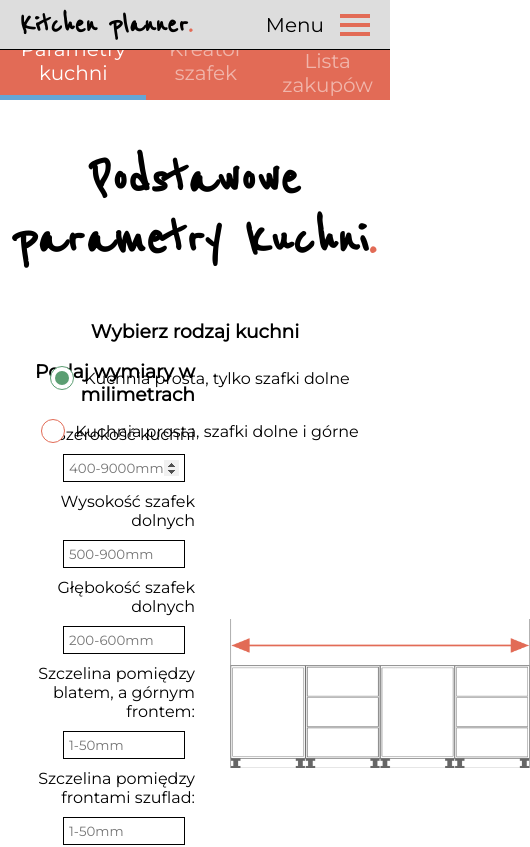
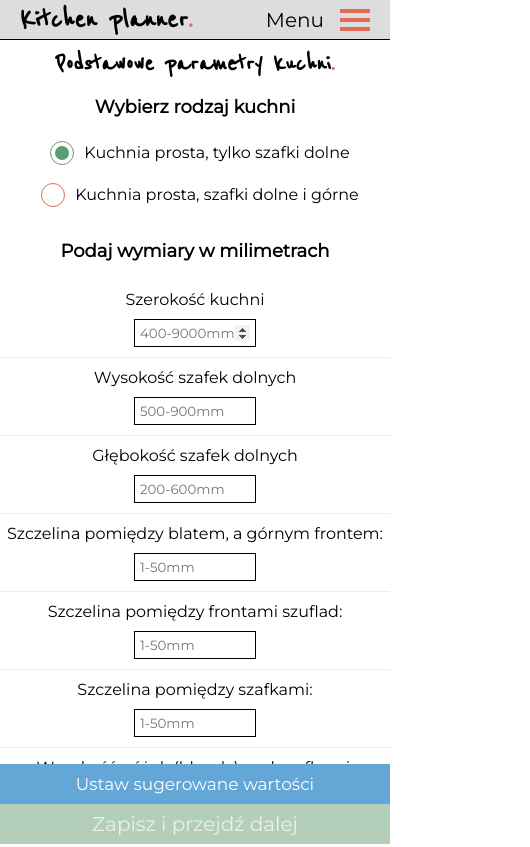
Before and after one commit to Bruinen90/kitchen-planner, a React (Create React App) app: page /projekt/parametry-kuchni in a window 390 px wide. Shown: the top 847 px of the page, 530 px wide, since content can reach past the window. Built offline with nearby package versions, Linux system fonts and the light colour scheme.

Commit message:
Responsive kitchen_params page, some minor css bugs fixed

```diff
--- a/src/components/UI/MenuBar/MenuBar.css
+++ b/src/components/UI/MenuBar/MenuBar.css
@@ -89,6 +89,7 @@
 
     .menuBar {
         padding: 0px 20px;
+        height: 40px;
     }
 
     .desktopMenuItems {
@@ -141,6 +142,7 @@
         display: flex;
         align-items: center;
         justify-content: flex-start;
+        box-sizing: border-box;
     }
 
     .newProjectButton:hover {
--- a/src/components/UI/MenuBar/MenuBar.js
+++ b/src/components/UI/MenuBar/MenuBar.js
@@ -10,7 +10,7 @@ const MenuBar = (props) => {
     return(
         <Auxx>
             <div className="menuBar">
-                <Link to="/" className="header menuLogo">Kitchen planner<span className="redDot">.</span></Link>
+                <Link to="/" className="header menuLogo" onClick={props.hideMenu}>Kitchen planner<span className="redDot">.</span></Link>
                 <div className="desktopMenuItems">
                 <MenuItems
                     editInProgress = {props.editInProgress}
@@ -28,6 +28,7 @@ const MenuBar = (props) => {
             <div className="mobileMenuWrapper" style={{top: props.showMobileMenu ? '0px' : '-500px'}}>
                 <MenuItems
                     editInProgress = {props.editInProgress}
+                    clickMenuItem = {props.hideMenu}
                 />
             </div>
         </Auxx>
--- a/src/components/UI/MenuBar/MenuItems/MenuItems.js
+++ b/src/components/UI/MenuBar/MenuItems/MenuItems.js
@@ -5,11 +5,11 @@ import {Link} from 'react-router-dom';
 
 const MenuItems = (props) => (
     <Auxx>
-        <div className="menuItem" onClick={props.jakKorzystac}>Pierwsze kroki</div>
-        <div className="menuItem">Zamawianie płyt i okuć meblowych</div>
-        <div className="menuItem">FAQ</div>
-        <div className="menuItem">Kontakt</div>
-        <Link to="/projekt/parametry-kuchni" className="newProjectButton">
+        <div className="menuItem" onClick={props.clickMenuItem}>Pierwsze kroki</div>
+        <div className="menuItem" onClick={props.clickMenuItem}>Zamawianie płyt i okuć meblowych</div>
+        <div className="menuItem" onClick={props.clickMenuItem}>FAQ</div>
+        <div className="menuItem" onClick={props.clickMenuItem}>Kontakt</div>
+        <Link to="/projekt/parametry-kuchni" className="newProjectButton" onClick={props.clickMenuItem}>
             {props.inProgress ? "Edytuj" : "Nowy"} Projekt
         </Link>
     </Auxx>
--- a/src/components/UI/ProjectBar/ProjectBar.css
+++ b/src/components/UI/ProjectBar/ProjectBar.css
@@ -63,3 +63,9 @@
     font-size: 20px;
     border-bottom: 5px solid transparent;
 }
+
+@media (max-width: 950px) {
+    .projectBar {
+        display: none;
+    }
+}
--- a/src/components/UI/ProjectBar/ProjectBar.js
+++ b/src/components/UI/ProjectBar/ProjectBar.js
@@ -29,17 +29,16 @@ class ProjectBar extends Component {
                         Kreator szafek
                     </div>
                 </NavLink>
-                {this.props.validKitchenCabinets ?
-                    <NavLink
+                <NavLink
                     to="/projekt/lista-zakupow"
                     activeClassName="activeProjectStage"
-                    onClick={this.props.calculateForms}
+                    className={this.props.validKitchenCabinets ? null : "notActiveLink"}
+                    onClick={this.props.validKitchenCabinets ? this.props.calculateForms : null}
                     >
                         <div>
                             Lista zakupów
                         </div>
-                    </NavLink> :
-                <div className="notActiveLink">Lista zakupów</div>}
+                    </NavLink>
 
             </div>
         )
--- a/src/containers/App.css
+++ b/src/containers/App.css
@@ -4,6 +4,7 @@
     --blue-color: #64a6d6;
     --red-color: #e26b56;
     --red-color-transparent: rgba(226,107,86, .3);
+    --green-color-transparent: #b3cfb9;
 }
 
 
--- a/src/containers/App.js
+++ b/src/containers/App.js
@@ -17,10 +17,10 @@ class App extends Component {
   render() {
     return (
       <div className="App">
-
         <MenuBar
             inProgress = {this.props.cabinets.length > 0}
             clickMenu = {this.props.onClickMenu}
+            hideMenu = {this.props.onClickHideMenu}
             showMobileMenu = {this.props.showMobileMenu}
         />
         <Route path="/projekt/" component={ProjectBar} />
@@ -73,6 +73,7 @@ const mapDispatchToProps = dispatch => {
         onChangeCabinetWidth: (event) => dispatch({type: actionTypes.CHANGE_CABINET_WIDTH, event: event}),
         onAddCabinet: () => dispatch({type: actionTypes.ADD_CABINET}),
         onClickMenu: () => dispatch({type: actionTypes.CLICK_MENU}),
+        onClickHideMenu: () => dispatch({type: actionTypes.HIDE_MENU})
     };
 };
 
--- a/src/containers/ParametryKuchni/ParametryKuchni.css
+++ b/src/containers/ParametryKuchni/ParametryKuchni.css
@@ -38,3 +38,64 @@
     align-items: center;
     justify-content: center;
 }
+
+@media (max-width: 950px) {
+    h2.header {
+        font-size: 28px;
+        margin: 10px 0;
+    }
+
+    h3 {
+        font-size: 18px;
+    }
+
+    .paramsContainer {
+        margin-top: 10px;
+        height: 100%;
+        width: 90%;
+    }
+
+    .chooseKitchenType {
+        line-height: .5rem;
+    }
+
+    .paramsForm {
+        width: 100%;
+        align-items: center;
+        text-align: center;
+    }
+
+    div.paramInput {
+        display: flex;
+        flex-direction: column;
+        align-items: center;
+        justify-content: center;
+        width: 100vw;
+        padding-top: 10px;
+        border-bottom: 1px solid #eee;
+    }
+
+    .paramVisualization {
+        display: none;
+    }
+
+    .setDefaultValuesButton, .saveAndContinueLink {
+        height: 40px !important;
+        width: 100% !important;
+        margin: 0 !important;
+        padding: 0;
+        box-shadow: none !important;
+        position: fixed;
+        bottom: 40px;
+    }
+
+    .saveAndContinueLink {
+        bottom: 0px;
+        opacity: 1 !important;
+    }
+
+    .blocked {
+        background-color: var(--green-color-transparent) !important;
+        color: #eee !important;
+    }
+}
--- a/src/containers/ParametryKuchni/ParametryKuchni.js
+++ b/src/containers/ParametryKuchni/ParametryKuchni.js
@@ -3,6 +3,7 @@ import React, { Component } from 'react';
 import './ParametryKuchni.css';
 import SaveAndContinueButton from '../../components/UI/SaveAndContinueButton/SaveAndContinueButton';
 import ParamsInput from '../../components/UI/ParamsInput/ParamsInput';
+import Auxx from '../../Auxx';
 import * as actionTypes from '../../store/actions/actionTypes';
 
 import {connect} from 'react-redux';
@@ -162,7 +163,7 @@ class ParametryKuchni extends Component {
       }
 
     return (
-      <div>
+      <Auxx>
         <h2 className="header">Podstawowe parametry kuchni<span className="redDot">.</span></h2>
         <h3>Wybierz rodzaj kuchni</h3>
         <div className="chooseKitchenType">
@@ -194,7 +195,7 @@ class ParametryKuchni extends Component {
         </div>
         <div className="paramsContainer">
             <div className="paramsForm">
-                <h3>Podaj wymiary w milimetrach</h3>
+            <h3>Podaj wymiary w milimetrach</h3>
                 {formInputs}
             </div>
             <div className="paramVisualization">
@@ -213,7 +214,7 @@ class ParametryKuchni extends Component {
         showErrors={()=>this.props.onClickShowErrors(true)}
         resetErrors={()=>this.props.onClickShowErrors(false)}
         />
-      </div>
+      </Auxx>
     );
   }
 }
--- a/src/store/actions/actionTypes.js
+++ b/src/store/actions/actionTypes.js
@@ -29,3 +29,4 @@ export const TOGGLE_DRAWERS_DETAILS='TOGGLE_DRAWERS_DETAILS';
 export const TOGGLE_DEVICE='TOGGLE_DEVICE';
 export const CHANGE_KITCHEN_TYPE='CHANGE_KITCHEN_TYPE';
 export const CLICK_MENU='CLICK_MENU';
+export const HIDE_MENU='HIDE_MENU';
--- a/src/store/reducers/reducer.js
+++ b/src/store/reducers/reducer.js
@@ -166,6 +166,12 @@ const reducer = (state = initialState, action) => {
             }
         }
 
+        case(actionTypes.HIDE_MENU): {
+            return{
+                ...state,
+                showMobileMenu: false,
+            }
+        }
         case(actionTypes.TOGGLE_DEVICE):
             return {
                 ...state,
```
